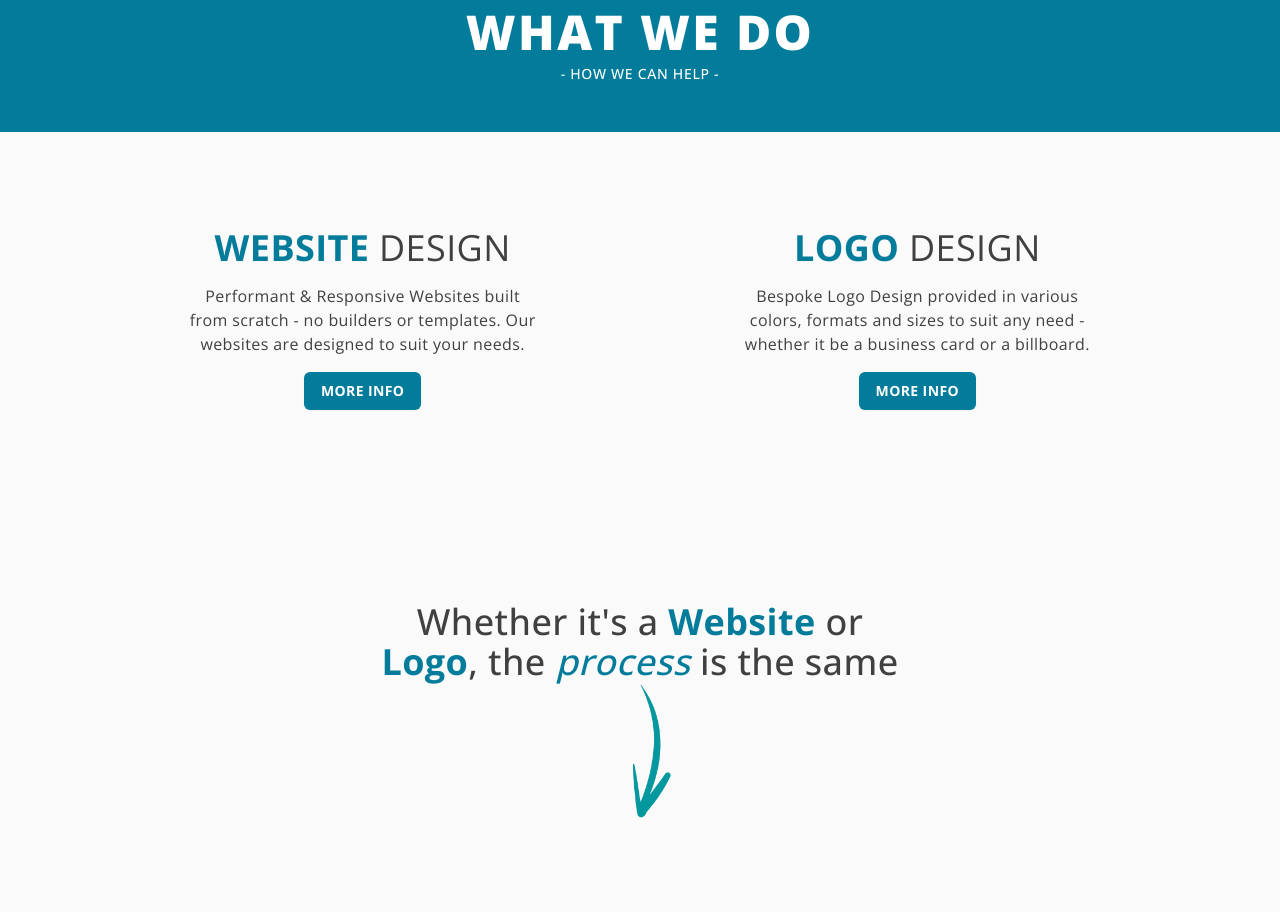
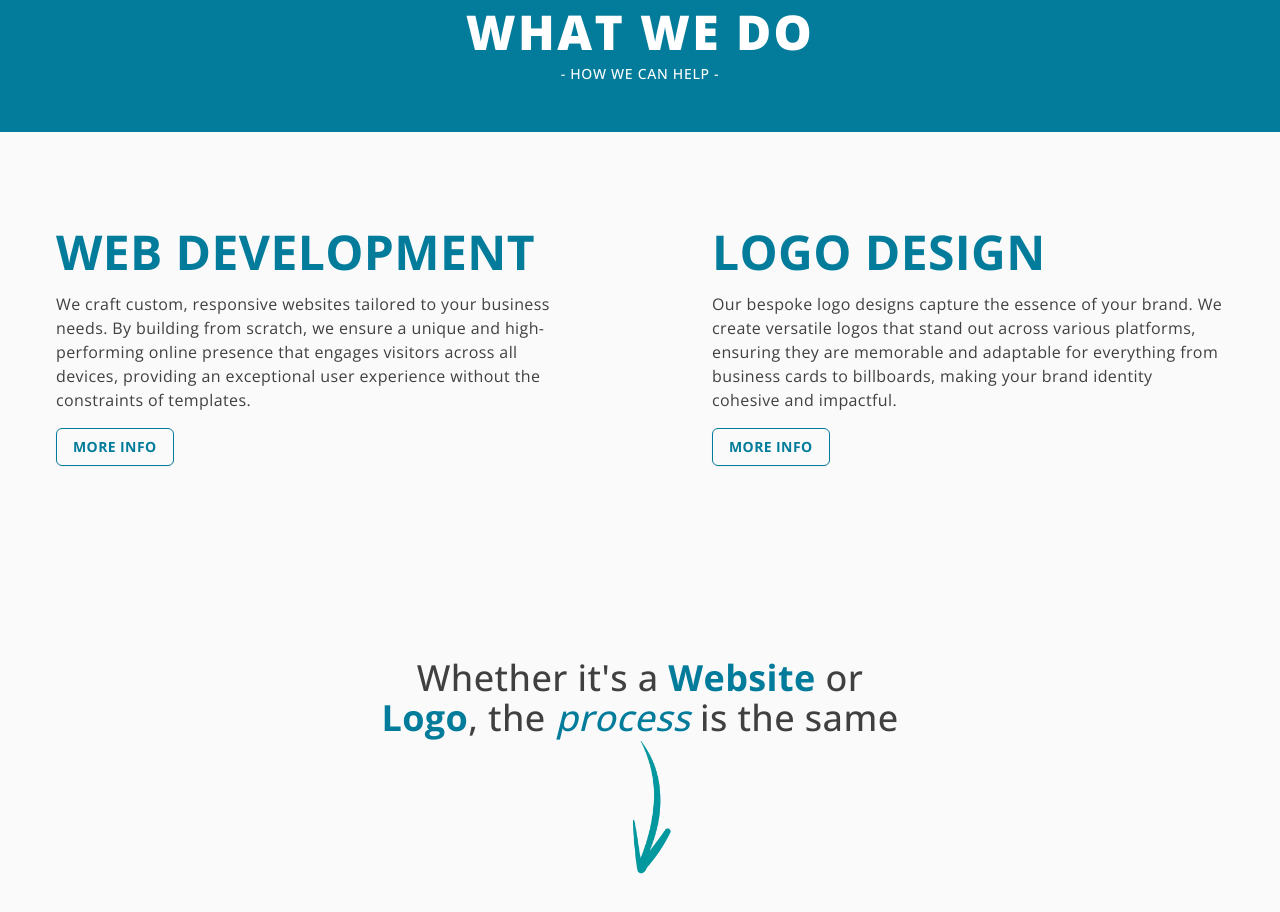
Before and after one commit to KramYengir/rigneymade, a Next.js app: page / in a window 1280 px wide. Shown: the part 800-1712 px from the top of the page. Built offline with nearby package versions, Linux system fonts and the light colour scheme.

Commit message:
begin changing layout

```diff
--- a/app/page.tsx
+++ b/app/page.tsx
@@ -19,40 +19,42 @@ const HomePage = () => {
           <h2 className="h2">What we do</h2>
           <p className="sub-heading">- how we can help -</p>
         </div>
-        <div className="grid md:flex gap-y-16 justify-evenly py-24">
-          <article className="grid justify-items-center text-center text-balance gap-4 max-w-xs sm:max-w-sm">
-            <h3 className="uppercase text-xl sm:text-2xl xl:text-4xl">
-              <span className="font-bold text-rm-primary-700 dark:text-rm-primary-600">
-                Website
-              </span>{" "}
-              Design
+        <div className="rm-container flex flex-wrap justify-center gap-8 md:gap-x-20 py-16 px-4 md:px-0">
+          {/* Website Design Card */}
+          <article className="sm:min-w-96 flex flex-col items-start gap-4 p-8 ">
+            <h3 className="uppercase text-2xl md:text-3xl xl:text-5xl font-bold text-rm-primary-700 dark:text-rm-primary-600">
+              Web Development
             </h3>
-            <p>
-              Performant & Responsive Websites built from scratch - no builders
-              or templates. Our websites are designed to suit your needs.
+            <p className="max-w-sm md:max-w-md lg:max-w-lg">
+              We craft custom, responsive websites tailored to your business
+              needs. By building from scratch, we ensure a unique and
+              high-performing online presence that engages visitors across all
+              devices, providing an exceptional user experience without the
+              constraints of templates.
             </p>
-            <Link href="/services" className="btn-primary">
+            <Link href="/services" className="btn-secondary mt-auto">
               More Info
             </Link>
           </article>
-          <hr className="w-12 mx-auto md:hidden border-t-2 border-rm-primary-700 dark:border-rm-primary-600" />
-          <article className="grid justify-items-center text-center text-balance gap-4 max-w-xs sm:max-w-sm">
-            <h3 className="uppercase text-xl sm:text-2xl xl:text-4xl ">
-              {" "}
-              <span className="font-bold text-rm-primary-700 dark:text-rm-primary-600">
-                Logo
-              </span>{" "}
-              Design
+
+          {/* Logo Design Card */}
+          <article className="sm:min-w-96 flex flex-col items-start gap-4 p-8 ">
+            <h3 className="uppercase text-2xl md:text-3xl xl:text-5xl font-bold text-rm-primary-700 dark:text-rm-primary-600">
+              Logo Design
             </h3>
-            <p>
-              Bespoke Logo Design provided in various colors, formats and sizes
-              to suit any need - whether it be a business card or a billboard.
+            <p className="max-w-sm md:max-w-md lg:max-w-lg ">
+              Our bespoke logo designs capture the essence of your brand. We
+              create versatile logos that stand out across various platforms,
+              ensuring they are memorable and adaptable for everything from
+              business cards to billboards, making your brand identity cohesive
+              and impactful.
             </p>
-            <Link href="/services" className="btn-primary">
+            <Link href="/services" className="btn-secondary mt-auto">
               More Info
             </Link>
           </article>
         </div>
+
         <div className="relative mt-24">
           <p className="mx-auto font-medium text-center text-balance text-2xl sm:text-4xl max-w-xs sm:max-w-screen-md">
             Whether it&apos;s a{" "}
```
